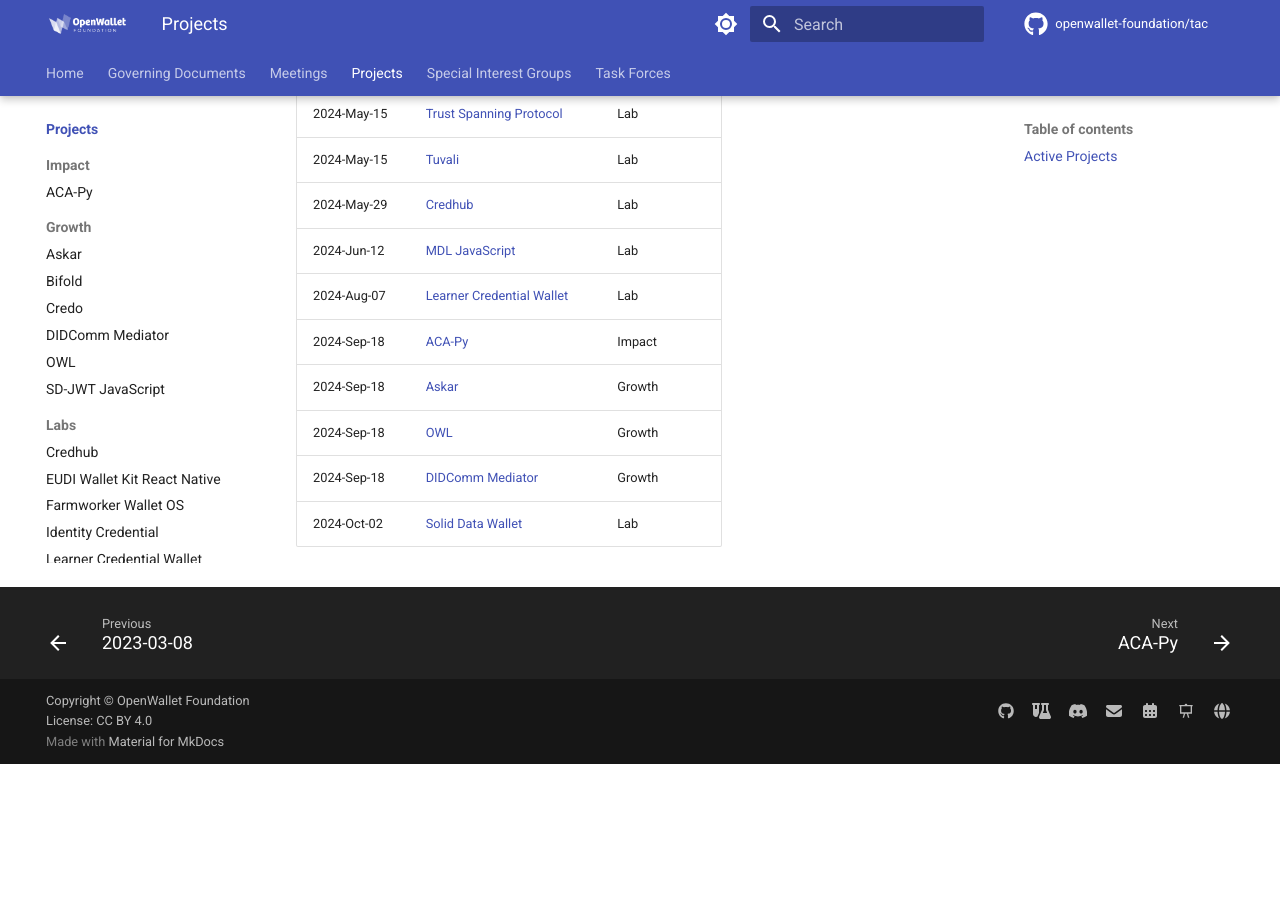
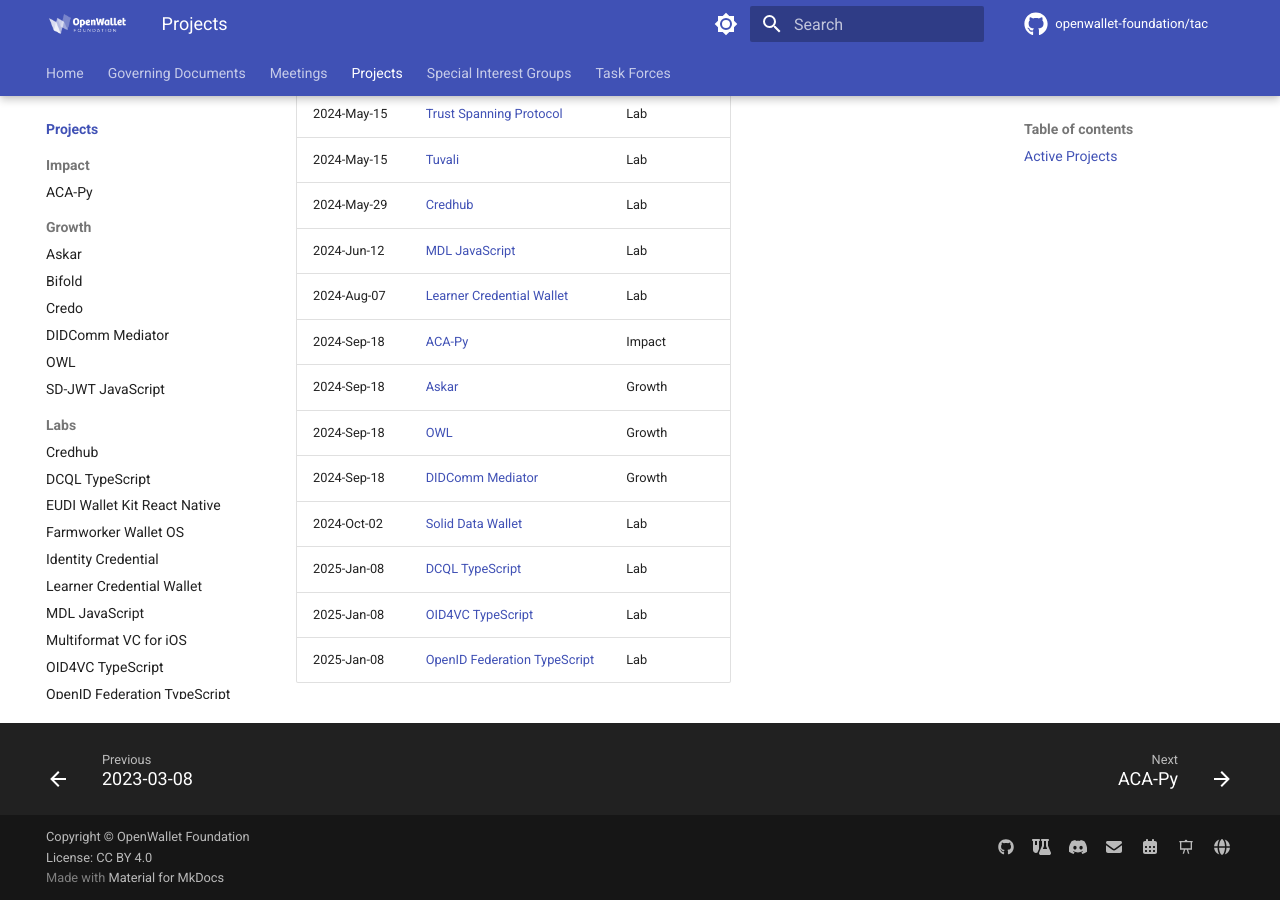
Before and after one commit to openwallet-foundation/tac, an MkDocs documentation site: the page built from docs/projects/index.md, in a window 1280 px wide and 900 px high, scrolled down 955 px. Built offline with MkDocs 1.6.1 and Material for MkDocs 9.7.7, drawn with Linux system fonts in a browser that asks for light colours; comment, search, counter and statistics services are not loaded; before the commit the page ends 1719 px from its top, so only the background shows below that.

Commit message:
January 8, 2025 - Meeting notes - Add newly approved projects - Update annual review index for approved reports
Signed-off-by: Tracy Kuhrt <tracy.a.kuhrt@accenture.com>

```diff
--- a/docs/projects/index.md
+++ b/docs/projects/index.md
@@ -6,28 +6,31 @@
 
 ## Active Projects
 
-| Approval Date | Project Name                           | Lifecycle Stage |
-| ------------- | -------------------------------------- | --------------- |
-| 2023-May-17   | [SD-JWT Kotlin](./sd-jwt-kotlin.md)    | Lab             |
-| 2023-May-17   | [SD-JWT Python](./sd-jwt-python.md)    | Lab             |
-| 2023-Aug-09   | [Farmworker Wallet OS](./fwos.md)      | Lab             |
-| 2023-Sep-28   | [VC API](./vc-api.md)                  | Lab             |
-| 2023-Oct-04   | [Wallet Framework .NET](./wallet-framework-dotnet.md) | Lab |
-| 2023-Oct-18   | [Identity Credential](./identity-credential.md) | Lab |
-| 2023-Nov-01   | [SD-JWT JavaScript](./sd-jwt-js.md)    | Growth          |
-| 2023-Nov-15   | [SD-JWT Rust](./sd-jwt-rust.md)        | Lab             |
-| 2023-Nov-29   | [SD-JWT .NET](./sd-jwt-dotnet.md)      | Lab             |
-| 2023-Nov-29   | [Credo](./credo-ts.md)                 | Growth |
-| 2024-Jan-24   | [Multiformat VC for iOS](./multiformat-vc-ios.md) | Lab  |
-| 2024-Feb-21   | [Bifold](./bifold.md)                  | Growth          |
-| 2024-Apr-17   | [EUDI Wallet Kit React Native](./eudi-wallet-kit-react-native.md) | Lab |
-| 2024-May-15   | [Trust Spanning Protocol](./tsp.md)    | Lab             |
-| 2024-May-15   | [Tuvali](./tuvali.md)                  | Lab             |
-| 2024-May-29   | [Credhub](./credhub.md)                | Lab             |
-| 2024-Jun-12   | [MDL JavaScript](./mdl-js.md)          | Lab             |
-| 2024-Aug-07   | [Learner Credential Wallet](./learner-credential-wallet.md) | Lab |
-| 2024-Sep-18   | [ACA-Py](./aca-py.md)                  | Impact          |
-| 2024-Sep-18   | [Askar](./askar.md)                    | Growth          |
-| 2024-Sep-18   | [OWL](./owl.md)                        | Growth          |
-| 2024-Sep-18   | [DIDComm Mediator](./didcomm-mediator.md) | Growth       |
-| 2024-Oct-02   | [Solid Data Wallet](./solid-data-wallet.md) | Lab        |
+| Approval Date | Project Name                                                      | Lifecycle Stage |
+| ------------- | ----------------------------------------------------------------- | --------------- |
+| 2023-May-17   | [SD-JWT Kotlin](./sd-jwt-kotlin.md)                               | Lab             |
+| 2023-May-17   | [SD-JWT Python](./sd-jwt-python.md)                               | Lab             |
+| 2023-Aug-09   | [Farmworker Wallet OS](./fwos.md)                                 | Lab             |
+| 2023-Sep-28   | [VC API](./vc-api.md)                                             | Lab             |
+| 2023-Oct-04   | [Wallet Framework .NET](./wallet-framework-dotnet.md)             | Lab             |
+| 2023-Oct-18   | [Identity Credential](./identity-credential.md)                   | Lab             |
+| 2023-Nov-01   | [SD-JWT JavaScript](./sd-jwt-js.md)                               | Growth          |
+| 2023-Nov-15   | [SD-JWT Rust](./sd-jwt-rust.md)                                   | Lab             |
+| 2023-Nov-29   | [SD-JWT .NET](./sd-jwt-dotnet.md)                                 | Lab             |
+| 2023-Nov-29   | [Credo](./credo-ts.md)                                            | Growth          |
+| 2024-Jan-24   | [Multiformat VC for iOS](./multiformat-vc-ios.md)                 | Lab             |
+| 2024-Feb-21   | [Bifold](./bifold.md)                                             | Growth          |
+| 2024-Apr-17   | [EUDI Wallet Kit React Native](./eudi-wallet-kit-react-native.md) | Lab             |
+| 2024-May-15   | [Trust Spanning Protocol](./tsp.md)                               | Lab             |
+| 2024-May-15   | [Tuvali](./tuvali.md)                                             | Lab             |
+| 2024-May-29   | [Credhub](./credhub.md)                                           | Lab             |
+| 2024-Jun-12   | [MDL JavaScript](./mdl-js.md)                                     | Lab             |
+| 2024-Aug-07   | [Learner Credential Wallet](./learner-credential-wallet.md)       | Lab             |
+| 2024-Sep-18   | [ACA-Py](./aca-py.md)                                             | Impact          |
+| 2024-Sep-18   | [Askar](./askar.md)                                               | Growth          |
+| 2024-Sep-18   | [OWL](./owl.md)                                                   | Growth          |
+| 2024-Sep-18   | [DIDComm Mediator](./didcomm-mediator.md)                         | Growth          |
+| 2024-Oct-02   | [Solid Data Wallet](./solid-data-wallet.md)                       | Lab             |
+| 2025-Jan-08   | [DCQL TypeScript](./dcql-ts.md)                                   | Lab             |
+| 2025-Jan-08   | [OID4VC TypeScript](./oid4vc-ts.md)                               | Lab             |
+| 2025-Jan-08   | [OpenID Federation TypeScript](./openid-federation-ts.md)         | Lab             |
--- a/mkdocs.yml
+++ b/mkdocs.yml
@@ -129,6 +129,8 @@
       - Content Plan: governance/content-plan.md
   - Meetings:
     - meetings/index.md
+    - 2025:
+      - 2025-01-08: meetings/2025/2025-01-08.md
     - 2024:
       - 2024-12-11: meetings/2024/2024-12-11.md
       - 2024-11-13: meetings/2024/2024-11-13.md
@@ -189,12 +191,15 @@
       - SD-JWT JavaScript: projects/sd-jwt-js.md
     - Labs:
       - Credhub: projects/credhub.md
+      - DCQL TypeScript: projects/dcql-ts.md
       - EUDI Wallet Kit React Native: projects/eudi-wallet-kit-react-native.md
       - Farmworker Wallet OS: projects/fwos.md
       - Identity Credential: projects/identity-credential.md
       - Learner Credential Wallet: projects/learner-credential-wallet.md
       - MDL JavaScript: projects/mdl-js.md
       - Multiformat VC for iOS: projects/multiformat-vc-ios.md
+      - OID4VC TypeScript: projects/oid4vc-ts.md
+      - OpenID Federation TypeScript: projects/openid-federation-ts.md
       - SD-JWT .NET: projects/sd-jwt-dotnet.md
       - SD-JWT Kotlin: projects/sd-jwt-kotlin.md
       - SD-JWT Python: projects/sd-jwt-python.md
@@ -236,3 +241,7 @@
   projects/reviews/2024/2024-farmworker-wallet-os-annual.md
   projects/reviews/2024/2024-vc-api-implementation-annual.md
   projects/reviews/2024/2024-identity-credential-annual.md
+  projects/reviews/2024/2024-credo-annual.md
+  projects/reviews/2024/2024-sd-jwt-js-annual.md
+  projects/reviews/2024/2024-sd-jwt-rust-annual.md
+  projects/reviews/2024/2024-wallet-framework-dotnet-annual.md
```
Also changed, not shown: docs/meetings/2025/2025-01-08.md (added, +94 -0 lines), docs/projects/dcql-ts.md (added, +17 -0 lines), docs/projects/oid4vc-ts.md (added, +23 -0 lines), docs/projects/openid-federation-ts.md (added, +21 -0 lines), docs/projects/reviews/2024/index.md (+6 -3 lines).
